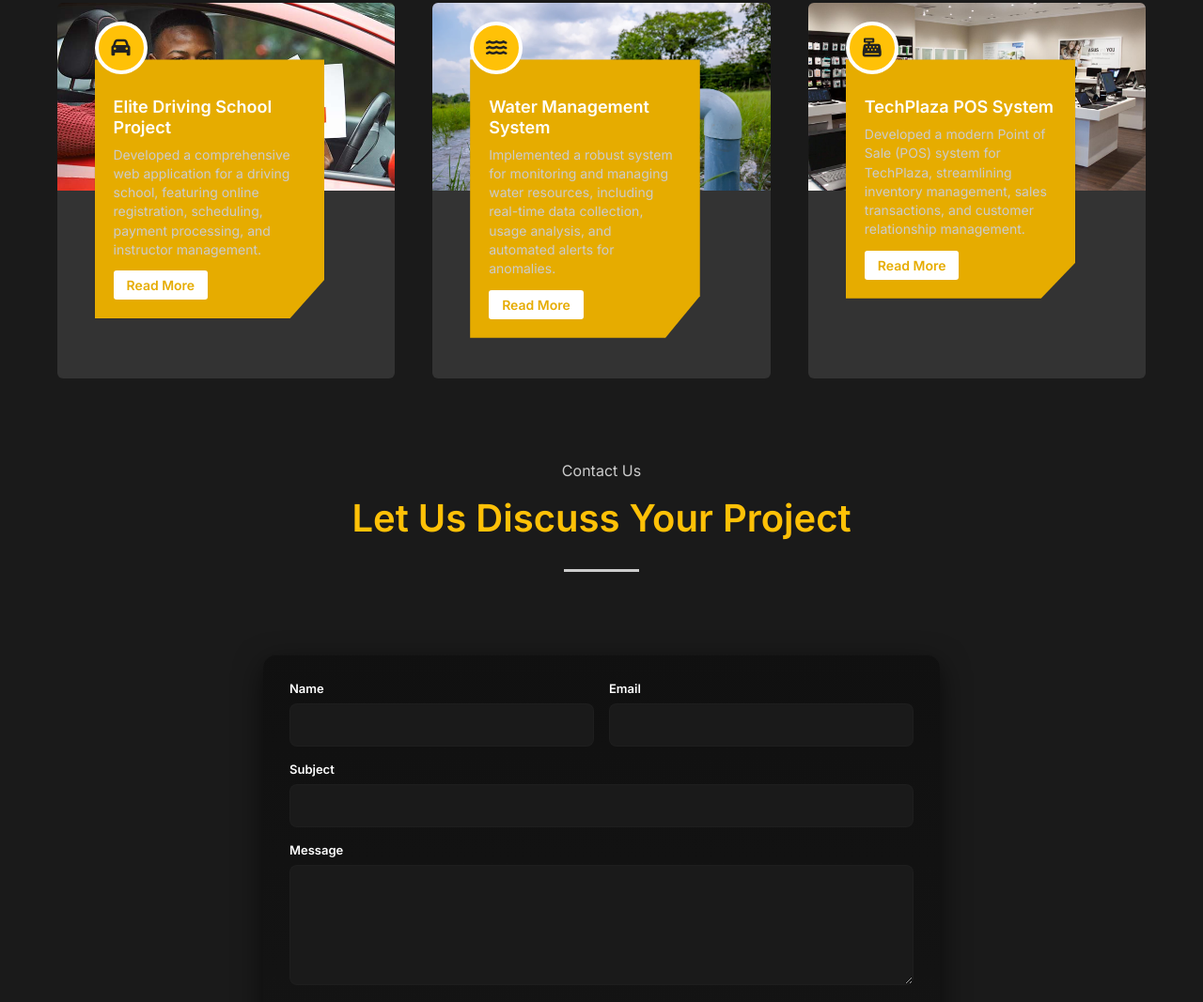
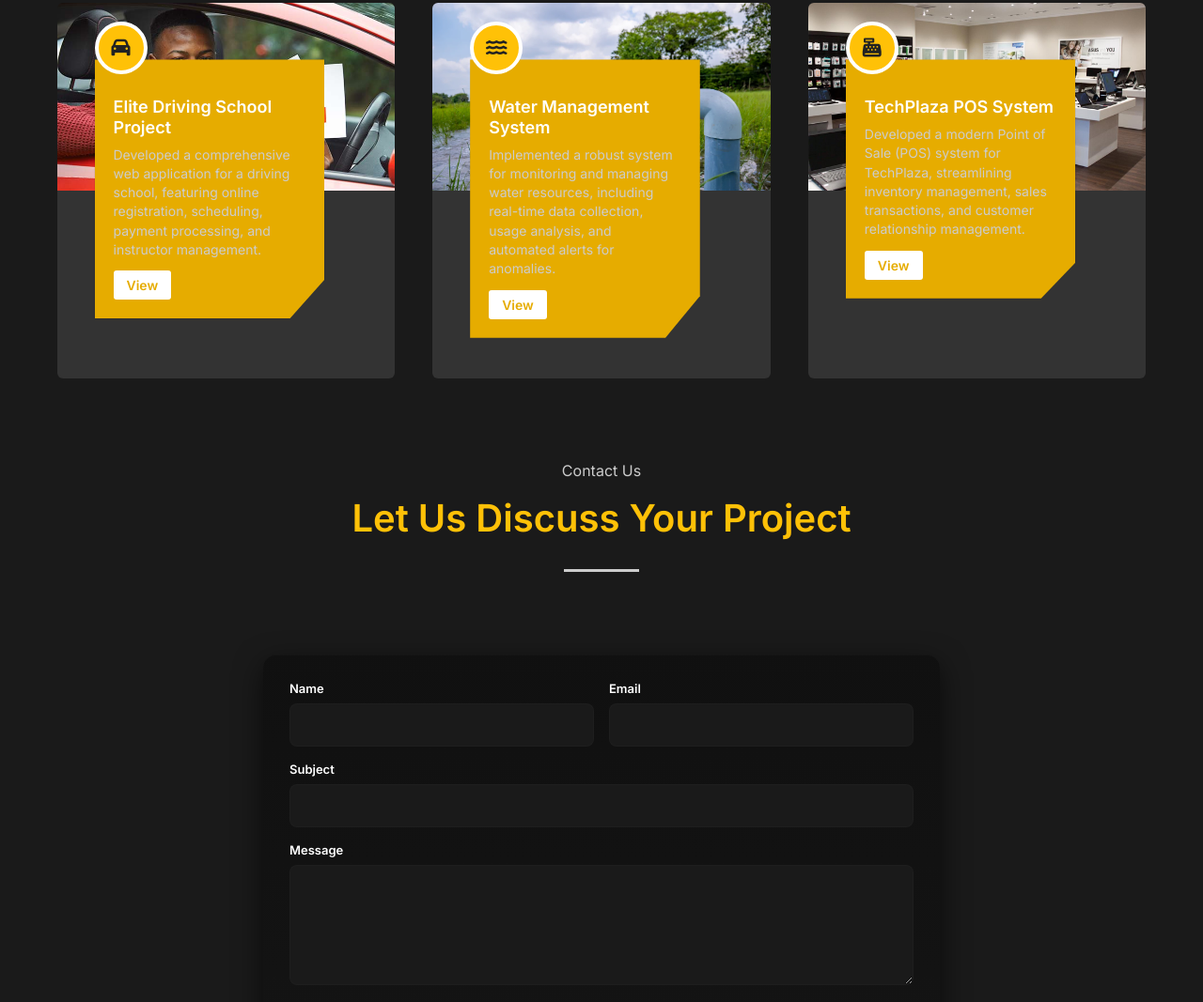
Before and after one commit to dinukaly/Portfolio, a plain HTML site: page index.html in a window 1280 px wide. Shown: the part 3471-4538 px from the top of the page at 94% size. Drawn offline with Linux system fonts and the light colour scheme; files whose address does not match are found by name.

Commit message:
docs(index): update project links from placeholder to actual URLs

```diff
--- a/index.html
+++ b/index.html
@@ -380,7 +380,7 @@
       <div class="overlay-content">
         <h3>Elite Driving School Project</h3>
         <p>Developed a comprehensive web application for a driving school, featuring online registration, scheduling, payment processing, and instructor management.</p>
-        <a href="#" class="recent-work-read-more">Read More</a>
+        <a href="https://github.com/dinukaly/Elite-Driving-ORM-JAVA" class="recent-work-read-more">View</a>
       </div>
     </div>
      <div class="work-item">
@@ -396,7 +396,7 @@
       <div class="overlay-content">
         <h3>Water Management System</h3>
         <p>Implemented a robust system for monitoring and managing water resources, including real-time data collection, usage analysis, and automated alerts for anomalies.</p>
-        <a href="#" class="recent-work-read-more">Read More</a>
+        <a href="https://github.com/dinukaly/AquaFLow-Layered" class="recent-work-read-more">View</a>
       </div>
     </div>
     <div class="work-item">
@@ -412,7 +412,7 @@
       <div class="overlay-content">
         <h3>TechPlaza POS System</h3>
         <p>Developed a modern Point of Sale (POS) system for TechPlaza, streamlining inventory management, sales transactions, and customer relationship management.</p>
-        <a href="#" class="recent-work-read-more">Read More</a>
+        <a href="https://tech-plaza-pos.vercel.app/" class="recent-work-read-more">View</a>
       </div>
     </div>
   </div>
```
